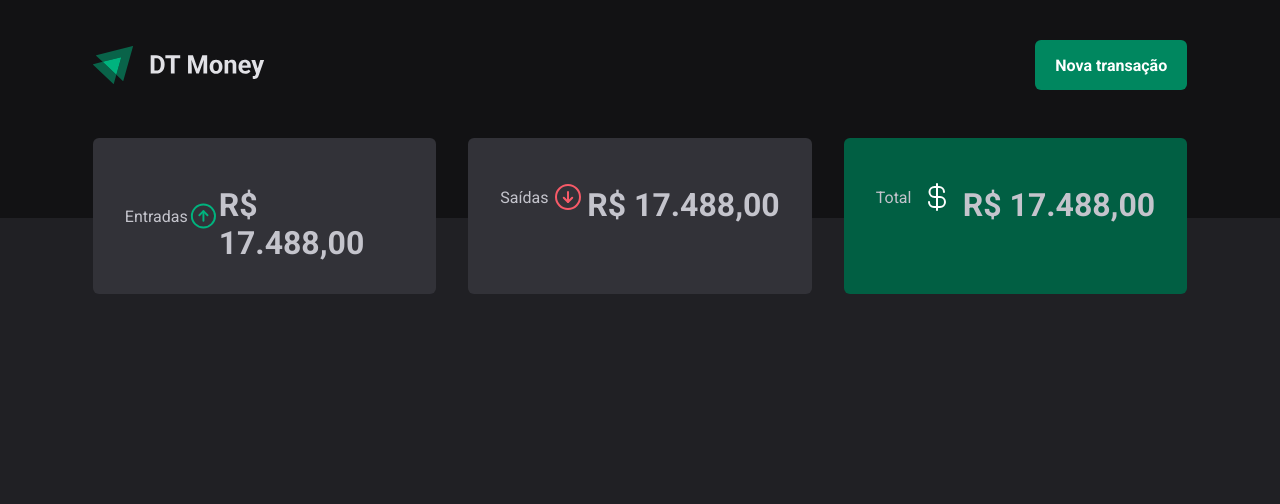
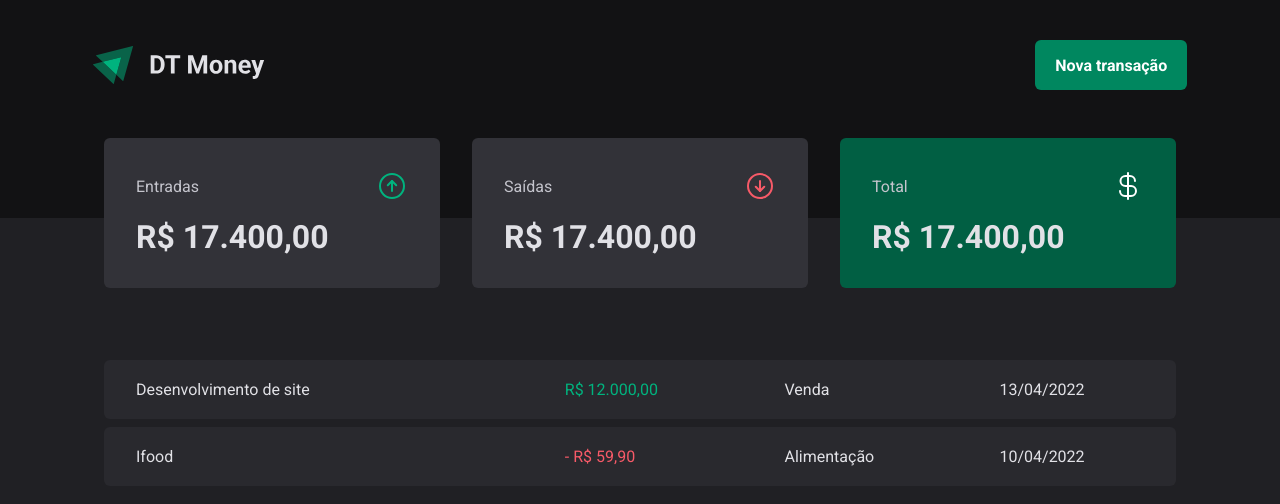
Before and after one commit to carlospio/dt-money, a React (Vite) app: page / in a window 1280 px wide. Shown: the top 504 px of the page. Built offline with nearby package versions, Linux system fonts and the light colour scheme.

Commit message:
Estrutura visual - Tabela de transações

```diff
--- a/src/components/Summary/index.tsx
+++ b/src/components/Summary/index.tsx
@@ -1,5 +1,5 @@
+import { ArrowCircleDown, ArrowCircleUp, CurrencyDollar } from "phosphor-react";
 import { SummaryCard, SummaryContainer } from "./styles";
-import {ArrowCircleDown, ArrowCircleUp, CurrencyDollar} from 'phosphor-react'
 
 export function Summary() {
   return (
@@ -7,34 +7,29 @@ export function Summary() {
       <SummaryCard>
         <header>
           <span>Entradas</span>
+          <ArrowCircleUp size={32} color="#00b37e" />
+        </header>
 
-                    <ArrowCircleUp size={32} color="#00b37e" />
-
-                    <strong>R$ 17.488,00</strong>
-                </header>
+        <strong>R$ 17.400,00</strong>
       </SummaryCard>
 
       <SummaryCard>
         <header>
           <span>Saídas</span>
+          <ArrowCircleDown size={32} color="#f75a68" />
+        </header>
 
-                    <ArrowCircleDown size={32} color="#f75a68" />
-
-                    <strong>R$ 17.488,00</strong>
-                </header>
+        <strong>R$ 17.400,00</strong>
       </SummaryCard>
 
       <SummaryCard variant="green">
         <header>
           <span>Total</span>
+          <CurrencyDollar size={32} color="#fff" />
+        </header>
 
-                    <CurrencyDollar size={32} color="#fff" />
-
-                    <strong>R$ 17.488,00</strong>
-                </header>
+        <strong>R$ 17.400,00</strong>
       </SummaryCard>
     </SummaryContainer>
-    )
-
-
+  );
 }
--- a/src/components/Summary/styles.ts
+++ b/src/components/Summary/styles.ts
@@ -1,47 +1,36 @@
-import {styled, css} from "styled-components";
+import styled, { css } from "styled-components";
 
 export const SummaryContainer = styled.section`
-
-
   width: 100%;
   max-width: 1120px;
   margin: 0 auto;
-    padding: 0 1%.5rem;
-
+  padding: 0 1.5rem;
   display: grid;
   grid-template-columns: repeat(3, 1fr);
   gap: 2rem;
-
   margin-top: -5rem;
-
 `;
 
-interface SummaryCardProps{
-    variant?: 'green';
+interface SummaryCardProps {
+  variant?: "green"
 }
 
 export const SummaryCard = styled.div<SummaryCardProps>`
-
-  background: ${props => props.theme['gray-600']};
-  border-radius:6px ;
+  background: ${props => props.theme["gray-600"]};
+  border-radius: 6px;
   padding: 2rem;
-
-  header{
-
+  header {
     display: flex;
     align-items: center;
     justify-content: space-between;
-    color: ${props => props.theme['gray-300']};
+    color: ${props => props.theme["gray-300"]};
   }
-
-  strong{
+  strong {
     display: block;
-    margin-top:1rem;
+    margin-top: 1rem;
     font-size: 2rem;
   }
-
-  ${props => props.variant === 'green' && css`
-  background: ${props.theme['green-700']};
+  ${props => props.variant === "green" && css`
+    background: ${props.theme["green-700"]}
   `}
-
 `;
--- a/src/pages/Transactions/index.tsx
+++ b/src/pages/Transactions/index.tsx
@@ -1,11 +1,41 @@
 import { Header } from "../../components/Header";
 import { Summary } from "../../components/Summary";
+import { TransactionsContainer, TransactionsTable, PriceHighLight  } from "./styles";
+
 
 export function Transactions(){
     return(
     <div>
         <Header />
         <Summary />
+
+        <TransactionsContainer>
+        <TransactionsTable>
+            <tbody>
+                <tr>
+                    <td width="40%">Desenvolvimento de site</td>
+                    <td>
+                        <PriceHighLight variant="income">R$ 12.000,00</PriceHighLight>
+                    </td>
+                    <td>Venda</td>
+                    <td>13/04/2022</td>
+                </tr>
+
+                <tr>
+                    <td width="40%">Ifood</td>
+                    <td>
+                        <PriceHighLight variant="outcome">- R$ 59,90</PriceHighLight>
+                    </td>
+                    <td>Alimentação</td>
+                    <td>10/04/2022</td>
+                </tr>
+
+
+            </tbody>
+        </TransactionsTable>
+        </TransactionsContainer>
+
+
     </div>
     )
 }
--- a/src/pages/Transactions/styles.ts
+++ b/src/pages/Transactions/styles.ts
@@ -0,0 +1,38 @@
+import styled from 'styled-components'
+
+export const TransactionsContainer = styled.main`
+    width: 100%;
+    max-width: 1120px;
+    margin: 4rem auto 0;
+    padding: 0 1.5rem;
+`;
+
+export const TransactionsTable = styled.table`
+    width: 100%;
+    border-collapse: separate;
+    border-spacing: 0 0.5rem;
+    /* margin-top: 1.5rem; */
+
+    td{
+        padding: 1.25rem 2rem;
+        background: ${props => props.theme['gray-700']};
+
+        &:first-child{
+            border-top-left-radius: 6px;
+            border-bottom-left-radius: 6px;
+        }
+
+        &:last-child{
+            border-top-right-radius: 6px;
+            border-bottom-right-radius: 6px;
+        }
+    }
+`;
+
+
+interface PriceHighLightProps{
+    variant: 'income' | 'outcome';
+}
+export const PriceHighLight = styled.span<PriceHighLightProps>`
+color: ${props => props.variant == 'income' ? props.theme['green-300'] : props.theme['red-300'] }  ;
+`;
```
Also changed, not shown: 1 other file (tests, documents, lock files or other folders). Lines whose indentation alone changed are shown as unchanged.
